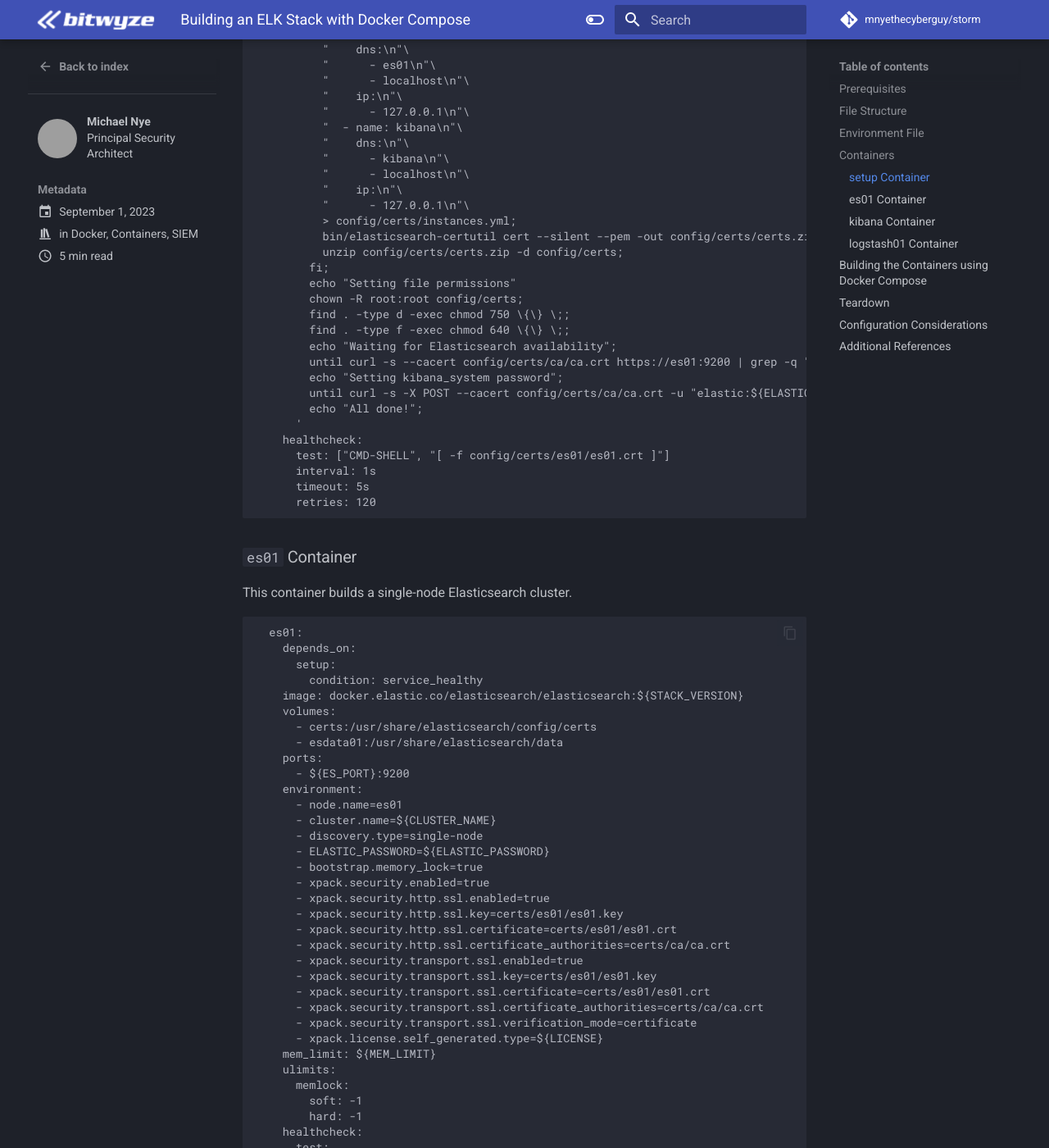
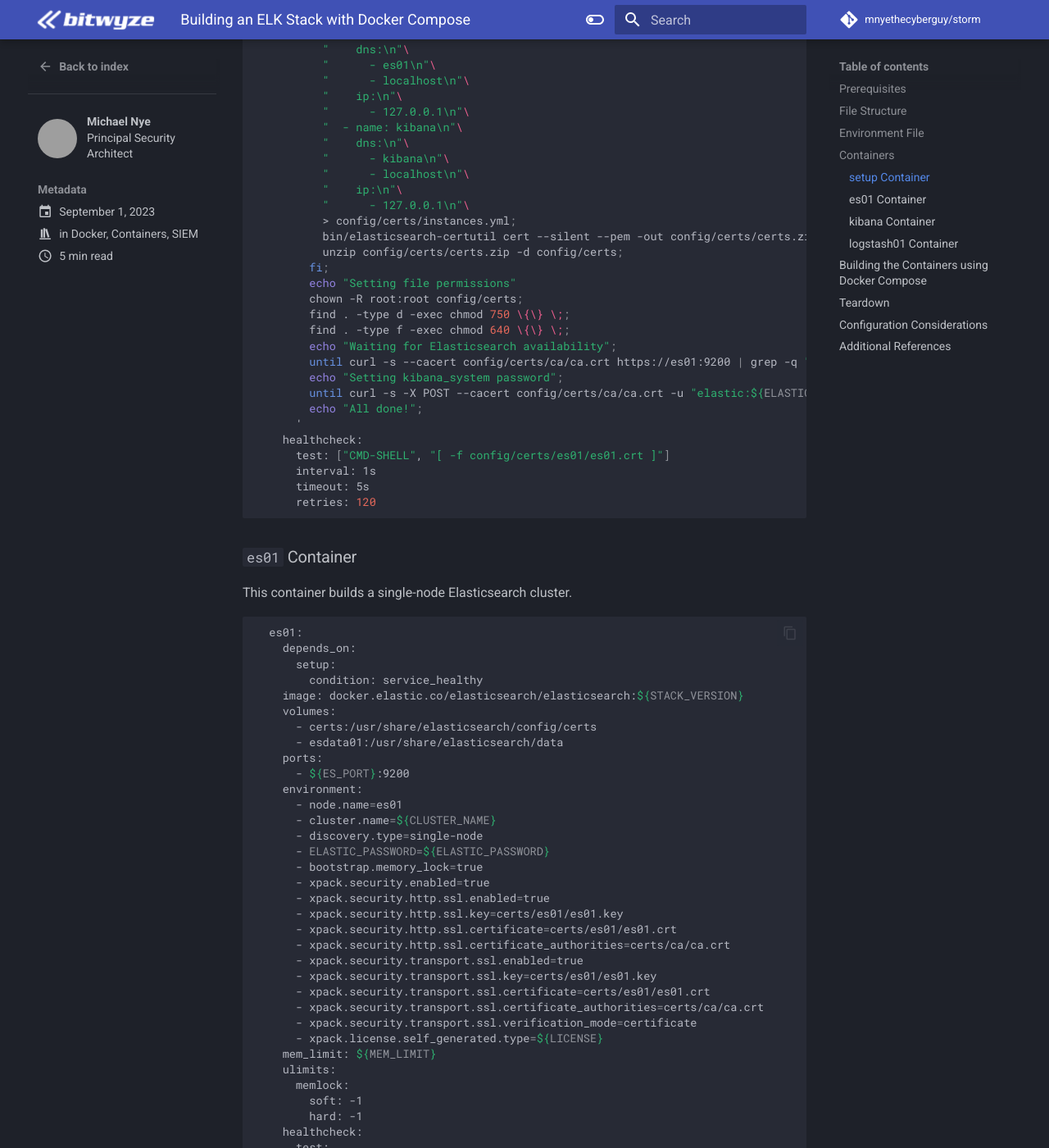
Before and after one commit to mnyethecyberguy/storm, an MkDocs documentation site: the page built from docs/blog/posts/elk-container.md, in a window 1280 px wide and 1400 px high, scrolled down 2328 px. Shown: the whole window at 82% size. Built offline with MkDocs 1.6.1 and Material for MkDocs 9.7.7, drawn with Linux system fonts in a browser that asks for light colours; comment, search, counter and statistics services are not loaded; some of the changed text lies outside the part shown; grey boxes are pictures that could not be loaded.

Commit message:
Updated elk-container.md formatting

````diff
--- a/docs/blog/posts/elk-container.md
+++ b/docs/blog/posts/elk-container.md
@@ -70,7 +70,7 @@
 
 The `setup` container is started first and will save the generated certificates to the `certs` volume, which makes them accessible to the other containers we are building.  It will also pass variables to the Elasticsearch container for cluster configuration.
 
-```
+``` dockerfile
 version: "3.8"
 
 services:
@@ -134,7 +134,7 @@
 
 This container builds a single-node Elasticsearch cluster.
 
-```
+``` dockerfile
   es01:
     depends_on:
       setup:
@@ -182,7 +182,7 @@
 
 The Kibana container is dependent upon the Elasticsearch container running in a healthy state, and utilizes the certificates created during setup.
 
-```
+``` dockerfile
   kibana:
     depends_on:
       es01:
@@ -215,7 +215,7 @@
 
 Logstash is the final container to bring online, and has some additional configuration in the `logstash.conf` file.
 
-```
+``` dockerfile
   logstash01:
     depends_on:
       es01:
````
